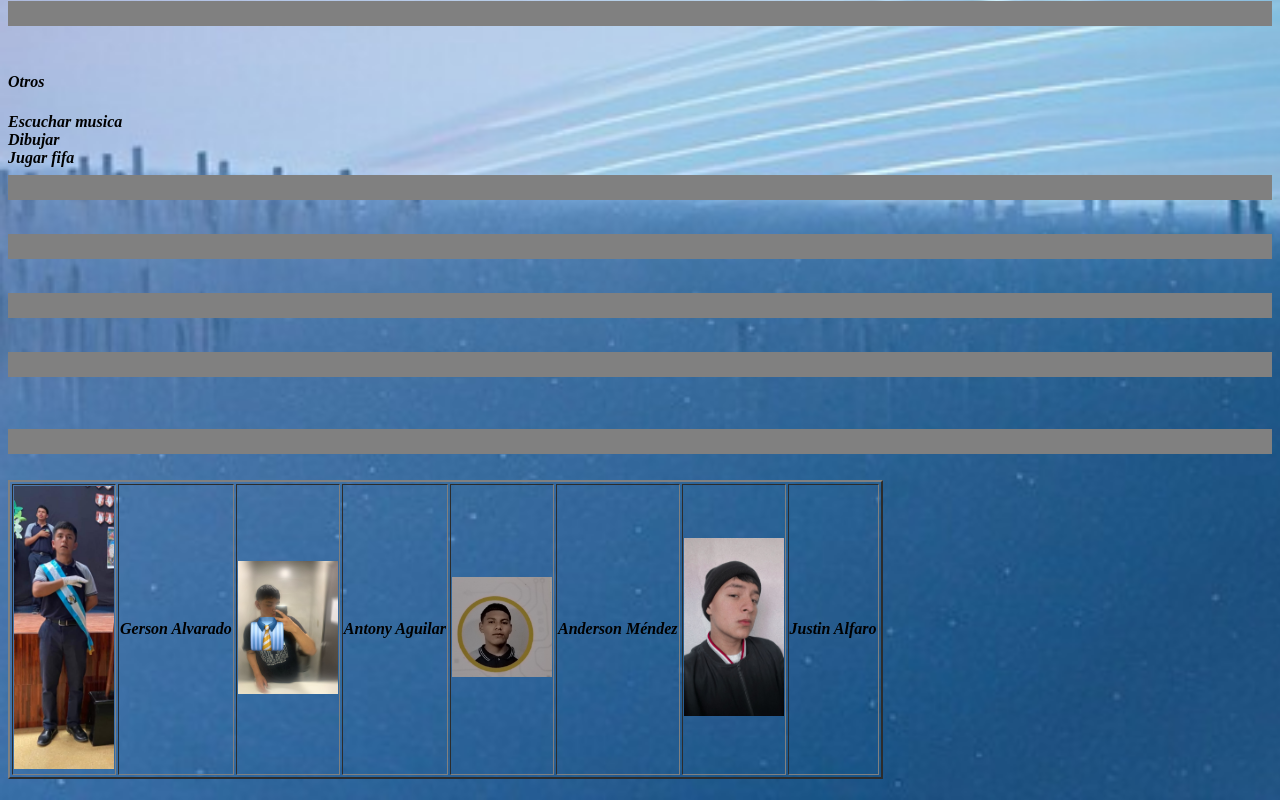
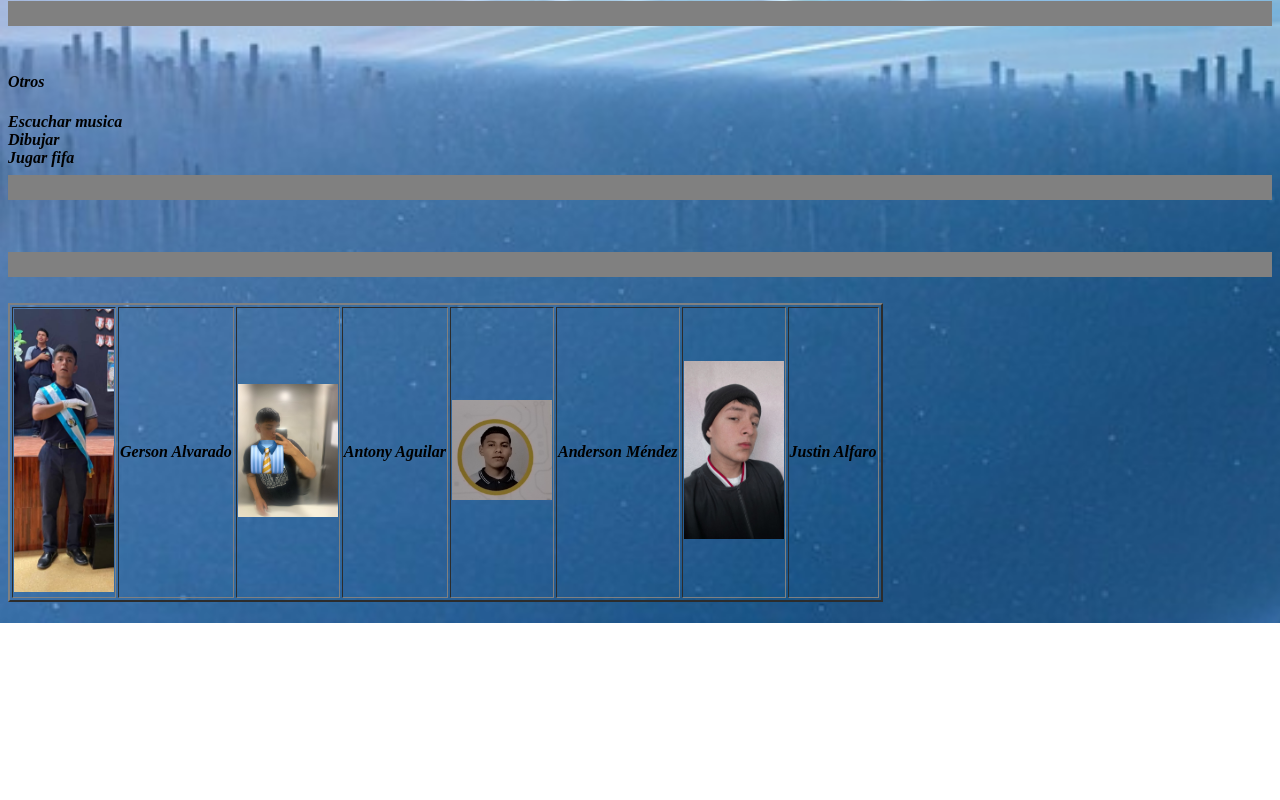
Before and after one commit to JairoGarcia5/Hoja-de-vida-2, a plain HTML site: page index.html in a window 1280 px wide. Shown: the part 1277-2077 px from the top of the page. After the commit the page ends 1900 px from the top, so only its background shows below. Drawn offline with Linux system fonts and the light colour scheme.

Commit message:
Update index.html

```diff
--- a/index.html
+++ b/index.html
@@ -37,13 +37,10 @@ Jugar fifa <br>
   <table border="2">
 <td><img src="compañero1.jpg"alt"este es mi primer compañero"height="80" width="100"></td>
 <th>Gerson Alvarado</th>
-<hr size  ="25"noshade><br>
 <td><img src="compañero2.jpg"alt"este es mi segundo compañero"height="80" width="100"></td>
 <th>Antony Aguilar</th>
-<hr size  ="25"noshade><br>
 <td><img src="compañero3.jpg"alt"este es mi tercer compañero"height="80" width="100"></td>
 <th>Anderson Méndez</th>
-<hr size  ="25"noshade><br>
 <td><img src="compañero4.jpg"alt"este es mi cuerto compañero"height="80" width="100"></td>
 <th>Justin Alfaro</th>
 </i></br>
```
